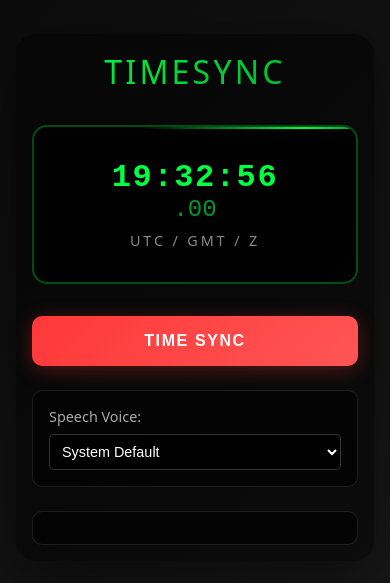
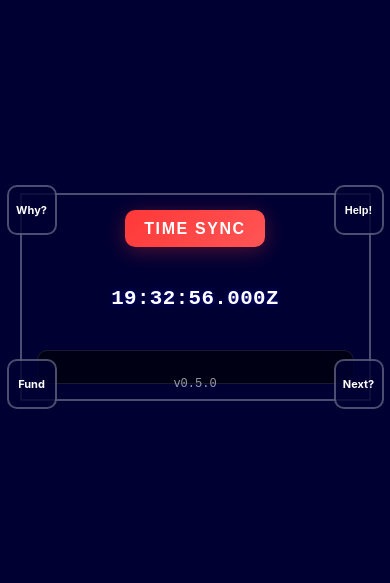
Before and after one commit to smurp/timesync.app, a plain HTML site: page index.html in a window 390 px wide. Shown: the part 125-708 px from the top of the page. Drawn offline with Linux system fonts and the light colour scheme.

Commit message:
show msec again AND show version from manifest.json

```diff
--- a/index.html
+++ b/index.html
@@ -4,100 +4,99 @@
     <meta charset="UTF-8">
     <meta name="viewport" content="width=device-width, initial-scale=1.0">
     <meta name="description" content="TimeSync - Audio synchronization tool">
+    <meta name="theme-color" content="#000033">
     <title>TimeSync</title>
+    <link rel="manifest" href="manifest.json">
     <style>
         * {
             margin: 0;
             padding: 0;
             box-sizing: border-box;
+            user-select: none;
+            -webkit-user-select: none;
+            -moz-user-select: none;
+            -ms-user-select: none;
         }
 
         body {
-            font-family: system-ui, -apple-system, 'Segoe UI', Roboto, 'Helvetica Neue', Arial, sans-serif;
-            background: linear-gradient(135deg, #0a0a0a 0%, #1a1a1a 100%);
+            font-family: -apple-system, BlinkMacSystemFont, "Segoe UI", Roboto, Helvetica, Arial, sans-serif;
+            background-color: #000033;
             color: #ffffff;
+            display: flex;
+            justify-content: center;
+            align-items: center;
             min-height: 100vh;
+            overflow: hidden;
+        }
+
+        .container {
+            display: flex;
+            flex-direction: column;
+            align-items: center;
+            justify-content: center;
+            padding: 20px;
+            position: relative;
+            border: 3px solid rgba(255, 255, 255, 0.3);
+            margin: 20px;
+            min-width: 500px;
+            min-height: 500px;
+            width: calc(100vh - 40px);
+            height: calc(100vh - 40px);
+            max-width: 90vw;
+            max-height: 90vh;
+            box-sizing: border-box;
+        }
+
+        /* Corner button styles */
+        .corner-button {
+            position: absolute;
+            width: 70px;
+            height: 70px;
+            background: rgba(0, 0, 51, 0.8);
+            border: 2px solid rgba(255, 255, 255, 0.3);
+            border-radius: 10px;
+            color: #FFFFFF;
+            text-decoration: none;
             display: flex;
             align-items: center;
             justify-content: center;
-            padding: 1rem;
+            font-size: 14px;
+            font-weight: bold;
+            z-index: 100;
+            transition: all 0.3s ease;
+            cursor: pointer;
         }
 
-        .container {
-            width: 100%;
-            max-width: 600px;
-            background: rgba(0, 0, 0, 0.5);
-            border-radius: 20px;
-            padding: 2rem;
-            box-shadow: 0 20px 60px rgba(0, 0, 0, 0.5);
+        .corner-button:hover {
+            transform: scale(1.1);
+            background: rgba(0, 100, 255, 0.3);
+            border-color: rgba(255, 255, 255, 0.5);
         }
 
-        h1 {
-            text-align: center;
-            font-size: 2rem;
-            font-weight: 300;
-            letter-spacing: 0.1em;
-            margin-bottom: 2rem;
-            background: linear-gradient(135deg, #00ff41 0%, #00aa2a 100%);
-            -webkit-background-clip: text;
-            -webkit-text-fill-color: transparent;
-            background-clip: text;
+        .top-left {
+            top: -15px;
+            left: -15px;
         }
 
-        .clock-display {
-            background: rgba(0, 0, 0, 0.8);
-            border: 2px solid rgba(0, 255, 65, 0.3);
-            border-radius: 15px;
-            padding: 2rem;
-            margin-bottom: 2rem;
-            text-align: center;
-            position: relative;
-            overflow: hidden;
+        .top-right {
+            top: -15px;
+            right: -15px;
         }
 
-        .clock-display::before {
-            content: '';
-            position: absolute;
-            top: 0;
-            left: -100%;
-            width: 100%;
-            height: 2px;
-            background: linear-gradient(90deg, transparent, #00ff41, transparent);
-            animation: scan 3s linear infinite;
+        .bottom-left {
+            bottom: -15px;
+            left: -15px;
         }
 
-        @keyframes scan {
-            0% { left: -100%; }
-            100% { left: 100%; }
+        .bottom-right {
+            bottom: -15px;
+            right: -15px;
         }
 
-        .time-main {
-            font-size: 3rem;
-            font-weight: bold;
-            letter-spacing: 0.05em;
-            color: #00ff41;
-            font-variant-numeric: tabular-nums;
-            font-family: 'Courier New', monospace;
-        }
-
-        .time-millis {
-            font-size: 2rem;
-            color: rgba(0, 255, 65, 0.6);
-            font-variant-numeric: tabular-nums;
-            font-family: 'Courier New', monospace;
-        }
-
-        .timezone-label {
-            font-size: 0.9rem;
-            color: #888;
-            margin-top: 0.5rem;
-            letter-spacing: 0.2em;
-        }
-
+        /* TIME SYNC button at top */
         .sync-button {
-            width: 100%;
-            padding: 1.5rem;
-            font-size: 1.2rem;
+            padding: 1rem 2rem;
+            font-size: 1.5rem;
             font-weight: bold;
             background: linear-gradient(135deg, #ff3838 0%, #ff5555 100%);
             color: white;
@@ -108,27 +107,7 @@
             letter-spacing: 0.1em;
             box-shadow: 0 4px 20px rgba(255, 56, 56, 0.3);
             transition: all 0.3s cubic-bezier(0.4, 0, 0.2, 1);
-            position: relative;
-            overflow: hidden;
-            margin-bottom: 1.5rem;
-        }
-
-        .sync-button::before {
-            content: '';
-            position: absolute;
-            top: 50%;
-            left: 50%;
-            width: 0;
-            height: 0;
-            border-radius: 50%;
-            background: rgba(255, 255, 255, 0.5);
-            transform: translate(-50%, -50%);
-            transition: width 0.6s, height 0.6s;
-        }
-
-        .sync-button:active::before {
-            width: 300px;
-            height: 300px;
+            margin-bottom: 20px;
         }
 
         .sync-button:hover {
@@ -140,41 +119,32 @@
             transform: translateY(0);
         }
 
-        .options-panel {
-            background: rgba(0, 0, 0, 0.6);
-            border: 1px solid rgba(255, 255, 255, 0.1);
-            border-radius: 10px;
-            padding: 1rem;
-            margin-bottom: 1.5rem;
+        /* Clock display with milliseconds */
+        .time-display {
+            font-family: 'Courier New', monospace;
+            font-size: 2.2rem;
+            font-weight: bold;
+            margin: 20px 0;
+            text-align: center;
+            text-shadow: 0 0 5px rgba(0, 0, 255, 0.5);
+            color: #FFFFFF;
+            letter-spacing: 0.02em;
+            font-variant-numeric: tabular-nums;
         }
 
-        label {
-            display: block;
-            color: #aaa;
-            font-size: 0.9rem;
-            margin-bottom: 0.5rem;
-        }
-
-        select {
-            width: 100%;
-            padding: 0.5rem;
-            background: rgba(0, 0, 0, 0.8);
-            color: white;
-            border: 1px solid rgba(255, 255, 255, 0.2);
-            border-radius: 5px;
-            font-size: 0.9rem;
-            cursor: pointer;
-        }
-
+        /* Log area */
         .log-area {
             background: rgba(0, 0, 0, 0.6);
             border: 1px solid rgba(255, 255, 255, 0.1);
             border-radius: 10px;
             padding: 1rem;
-            max-height: 250px;
+            width: 100%;
+            max-width: 600px;
+            max-height: 300px;
             overflow-y: auto;
             font-family: 'Courier New', monospace;
             font-size: 0.85rem;
+            margin-top: 20px;
         }
 
         .log-entry {
@@ -190,6 +160,7 @@
             color: #00ff41;
         }
 
+        /* Status overlay */
         .status-overlay {
             position: fixed;
             top: 50%;
@@ -207,23 +178,61 @@
             box-shadow: 0 10px 40px rgba(0, 136, 255, 0.5);
         }
 
-        @media (max-width: 640px) {
-            .container {
-                padding: 1rem;
+        /* Help dialog styles */
+        .help-dialog {
+            max-width: 500px;
+            width: 80vw;
+            background-color: #000044;
+            color: #FFFFFF;
+            border: 2px solid rgba(255, 255, 255, 0.3);
+            padding: 0;
+            border-radius: 10px;
+            position: fixed;
+            top: 50%;
+            left: 50%;
+            transform: translate(-50%, -50%);
+            margin: 0;
         }
 
-            .time-main {
-                font-size: 2rem;
+        .help-dialog::backdrop {
+            background-color: rgba(0, 0, 0, 0.7);
         }
 
-            .time-millis {
-                font-size: 1.5rem;
+        .dialog-content {
+            padding: 20px;
         }
 
-            .sync-button {
-                padding: 1rem;
-                font-size: 1rem;
+        .dialog-content p {
+            margin-bottom: 20px;
+            line-height: 1.5;
         }
+
+        .close-button {
+            background-color: #5D4037;
+            color: #FFFFFF;
+            border: none;
+            padding: 8px 16px;
+            border-radius: 5px;
+            font-weight: bold;
+            cursor: pointer;
+            transition: background-color 0.3s;
+            display: block;
+            margin: 0 auto;
+        }
+
+        .close-button:hover {
+            background-color: #8D6E63;
+        }
+
+        #version-display {
+            position: absolute;
+            bottom: 8px;
+            left: 50%;
+            transform: translateX(-50%);
+            font-size: 12px;
+            color: rgba(255, 255, 255, 0.6);
+            font-family: 'Courier New', monospace;
+            text-align: center;
         }
 
         .flash {
@@ -253,33 +262,111 @@
         .log-area::-webkit-scrollbar-thumb:hover {
             background: rgba(0, 255, 65, 0.5);
         }
+
+        /* Responsive adjustments */
+        @media (max-width: 768px) {
+            .container {
+                min-width: 90vw;
+                min-height: auto;
+                width: auto;
+                height: auto;
+                padding: 15px;
+            }
+
+            .sync-button {
+                font-size: 1.2rem;
+                padding: 0.8rem 1.5rem;
+            }
+
+            .time-display {
+                font-size: 1.8rem;
+            }
+
+            .corner-button {
+                width: 60px;
+                height: 60px;
+                font-size: 12px;
+            }
+        }
+
+        @media (max-width: 550px) {
+            .container {
+                margin: 10px;
+                border-width: 2px;
+            }
+
+            .corner-button {
+                width: 50px;
+                height: 50px;
+                font-size: 11px;
+            }
+
+            .top-left, .top-right {
+                top: -10px;
+            }
+
+            .bottom-left, .bottom-right {
+                bottom: -10px;
+            }
+
+            .sync-button {
+                font-size: 1rem;
+                padding: 0.6rem 1.2rem;
+            }
+
+            .time-display {
+                font-size: 1.3rem;
+            }
+        }
     </style>
 </head>
 <body>
     <div class="status-overlay" id="statusOverlay">Waiting for top of second...</div>
 
     <div class="container">
-        <h1>TIMESYNC</h1>
+        <!-- Corner buttons matching GoZulu layout -->
+        <a href="https://noosphere.org/blog/timesync/" class="corner-button top-left" target="_blank" rel="noopener noreferrer">
+            Why?
+        </a>
 
-        <div class="clock-display">
-            <div class="time-main" id="timeMain">00:00:00</div>
-            <div class="time-millis">.<span id="timeMillis">00</span></div>
-            <div class="timezone-label">UTC / GMT / Z</div>
-        </div>
+        <button class="corner-button top-right" id="helpButton">
+            Help!
+        </button>
 
+        <a href="https://noosphere.org/blog/fund/" class="corner-button bottom-left" target="_blank" rel="noopener noreferrer">
+            Fund
+        </a>
+
+        <a href="https://github.com/smurp/timesync.app/issues" class="corner-button bottom-right" target="_blank" rel="noopener noreferrer">
+            Next?
+        </a>
+
+        <!-- TIME SYNC button at top -->
         <button class="sync-button" id="syncButton" type="button">
             TIME SYNC
         </button>
 
-        <div class="options-panel">
-            <label for="voiceSelect">Speech Voice:</label>
-            <select id="voiceSelect">
-                <option value="">System Default</option>
-            </select>
+        <!-- Clock display with milliseconds -->
+        <div id="zulu-time" class="time-display">00:00:00.000Z</div>
+
+        <!-- Log area -->
+        <div class="log-area" id="logArea"></div>
+
+        <!-- Version display -->
+        <div id="version-display">version</div>
     </div>
 
-        <div class="log-area" id="logArea"></div>
+    <!-- Help dialog -->
+    <dialog id="helpDialog" class="help-dialog">
+        <div class="dialog-content">
+            <p>
+                When you click the <b>TIME SYNC</b> button then a <b>TICK</b> will be sounded and the Universal time of the beginning of the tick will be spoken aloud.
+                <br><br>
+                This is so Time Synchronization announcements can be integrated into conference calls, recordings and other media so later synchronization is possible.
+            </p>
+            <button id="closeDialog" class="close-button">Close</button>
         </div>
+    </dialog>
 
     <script>
         // Global state
@@ -298,16 +385,6 @@
         // Load voices
         function loadVoices() {
             voices = synth.getVoices();
-            const voiceSelect = document.getElementById('voiceSelect');
-            voiceSelect.innerHTML = '<option value="">System Default</option>';
-
-            const englishVoices = voices.filter(v => v.lang.startsWith('en'));
-            englishVoices.forEach(voice => {
-                const option = document.createElement('option');
-                option.value = voice.name;
-                option.textContent = `${voice.name} (${voice.lang})`;
-                voiceSelect.appendChild(option);
-            });
         }
 
         // Initialize voices when available
@@ -390,23 +467,21 @@
             return `UTC ${year} ${month} ${day} at ${hours} ${minutes} and ${seconds} second${seconds !== 1 ? 's' : ''}`;
         }
 
-        // Update clock display
+        // Update clock display with milliseconds
         function updateClock() {
             const now = new Date();
 
             const hours = now.getUTCHours().toString().padStart(2, '0');
             const minutes = now.getUTCMinutes().toString().padStart(2, '0');
             const seconds = now.getUTCSeconds().toString().padStart(2, '0');
-            const milliseconds = now.getUTCMilliseconds();
-            const centiseconds = Math.floor(milliseconds / 10).toString().padStart(2, '0');
+            const milliseconds = now.getUTCMilliseconds().toString().padStart(3, '0');
 
-            document.getElementById('timeMain').textContent = `${hours}:${minutes}:${seconds}`;
-            document.getElementById('timeMillis').textContent = centiseconds;
+            document.getElementById('zulu-time').textContent = `${hours}:${minutes}:${seconds}.${milliseconds}Z`;
 
             requestAnimationFrame(updateClock);
         }
 
-        // Add log entry (simplified for TIME-SYNC only)
+        // Add log entry
         function addLog(time) {
             const logArea = document.getElementById('logArea');
             const entry = document.createElement('div');
@@ -433,7 +508,6 @@
 
         // Handle time sync
         function handleTimeSync() {
-            const voiceSelect = document.getElementById('voiceSelect').value;
             const statusDiv = document.getElementById('statusOverlay');
             const button = document.getElementById('syncButton');
 
@@ -466,11 +540,6 @@
                     utterance.pitch = 1.0;
                     utterance.volume = 1.0;
 
-                    if (voiceSelect) {
-                        const selectedVoice = voices.find(v => v.name === voiceSelect);
-                        if (selectedVoice) utterance.voice = selectedVoice;
-                    }
-
                     synth.speak(utterance);
                     statusDiv.style.display = 'none';
 
@@ -484,6 +553,32 @@
             }, msToNextSecond);
         }
 
+        // Setup dialog functionality
+        const helpButton = document.getElementById('helpButton');
+        const helpDialog = document.getElementById('helpDialog');
+        const closeDialog = document.getElementById('closeDialog');
+
+        helpButton.addEventListener('click', () => {
+            helpDialog.showModal();
+        });
+
+        closeDialog.addEventListener('click', () => {
+            helpDialog.close();
+        });
+
+        // Close dialog if clicking outside of it
+        helpDialog.addEventListener('click', (e) => {
+            const dialogDimensions = helpDialog.getBoundingClientRect();
+            if (
+                e.clientX < dialogDimensions.left ||
+                e.clientX > dialogDimensions.right ||
+                e.clientY < dialogDimensions.top ||
+                e.clientY > dialogDimensions.bottom
+            ) {
+                helpDialog.close();
+            }
+        });
+
         // Event listeners
         document.getElementById('syncButton').addEventListener('click', handleTimeSync);
 
@@ -493,9 +588,21 @@
         // Start clock
         updateClock();
 
+        // Load version from manifest.json
+        fetch('manifest.json')
+            .then(response => response.json())
+            .then(manifest => {
+                if (manifest.version) {
+                    document.getElementById('version-display').textContent = `v${manifest.version}`;
+                }
+            })
+            .catch(err => {
+                console.log('Could not load manifest.json, using default version display');
+                // Keep the default 'version' text if manifest is not available
+            });
+
         // Log initialization
         console.log('TimeSync initialized', {
-            version: '1.0.0',
             audioSupport: !!(window.AudioContext || window.webkitAudioContext),
             speechSupport: !!window.speechSynthesis,
             timestamp: new Date().toISOString()
```
Lines whose indentation alone changed are shown as unchanged.
